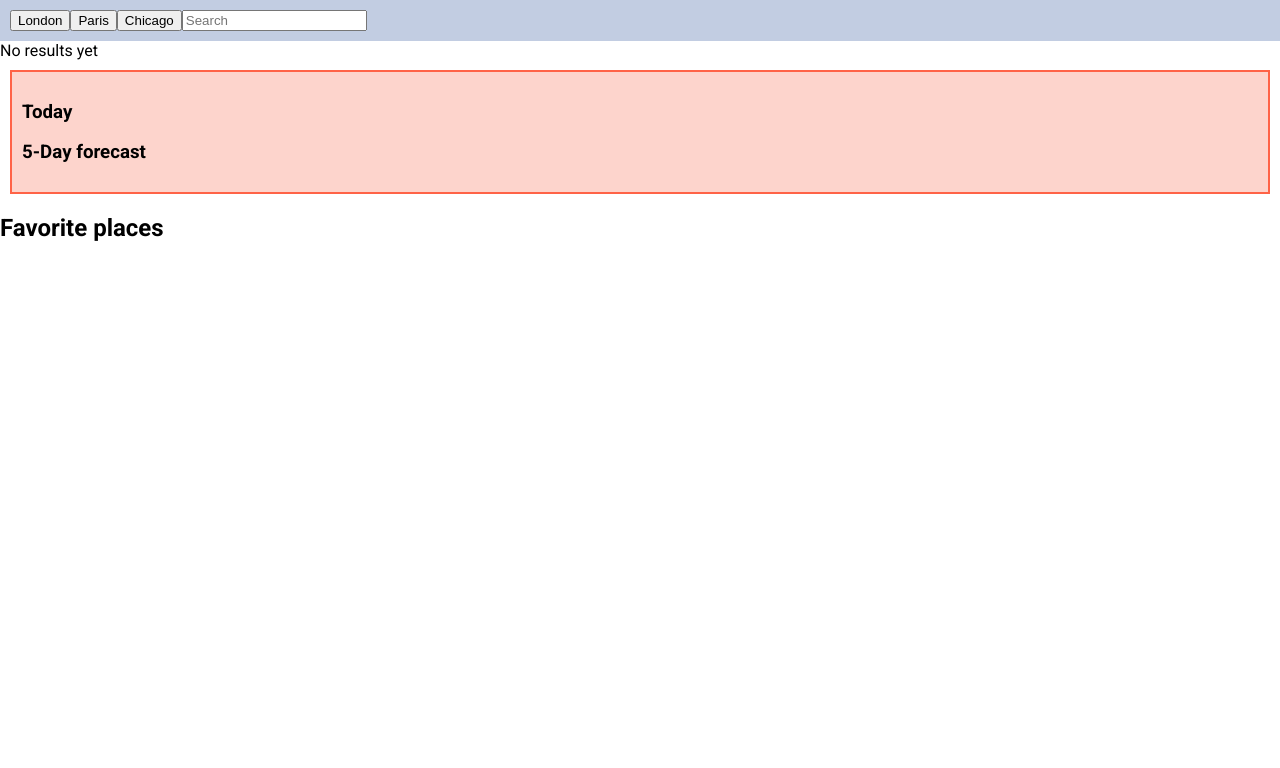
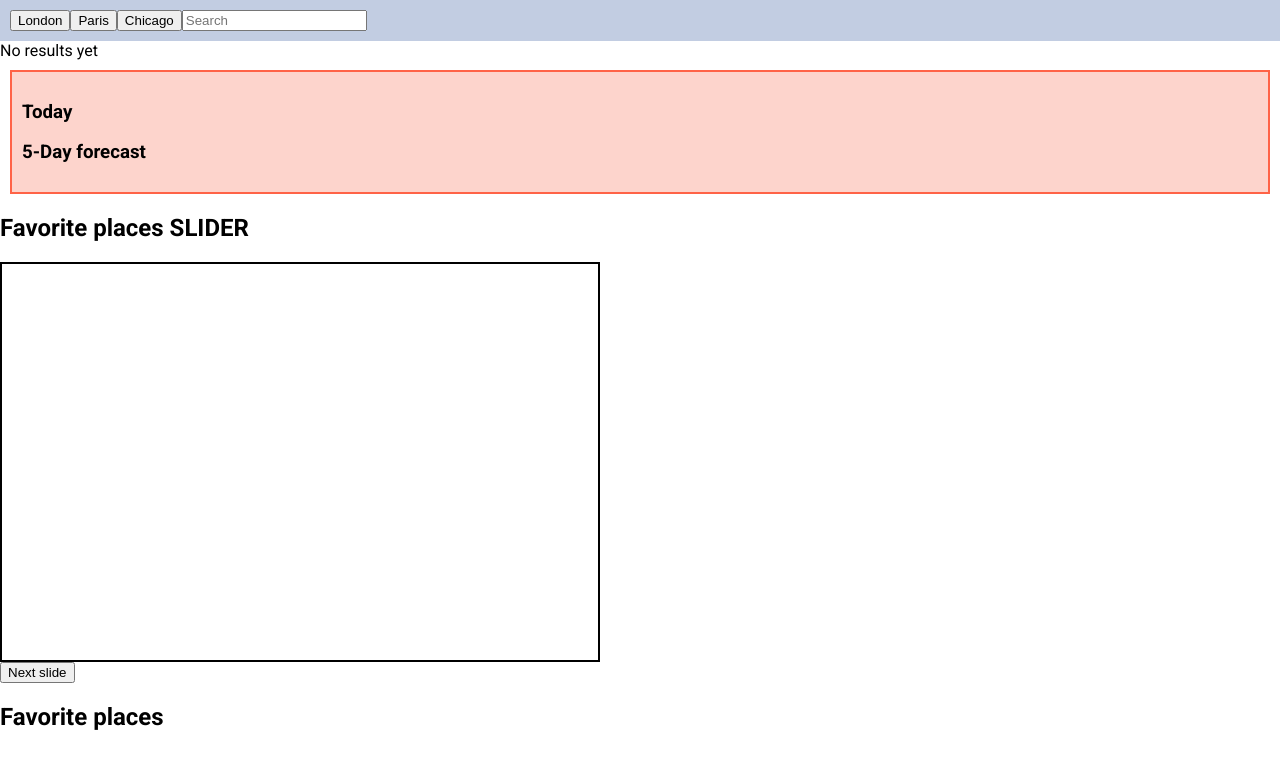
Before and after one commit to bokigolic/weather-app, a React (Create React App) app: page / in a window 1280 px wide. Shown: the top 768 px of the page. Built offline with nearby package versions, Linux system fonts and the light colour scheme.

Commit message:
slider works, heand next-slide

```diff
--- a/public/static/css/style.css
+++ b/public/static/css/style.css
@@ -48,3 +48,45 @@ header {
   padding: 10px;
   margin: 10px;
 }
+
+
+.slide-show {
+
+}
+
+.slide-show .visible-frame {
+  position: relative;
+  border: 2px solid black;
+  width: 600px;
+  height: 400px;
+  overflow: hidden;
+}
+
+.slide-show .slides {
+  position: relative;
+  /*
+  display: flex;
+  flex-direction: row;
+  justify-content: flex-start;
+  align-items: stretch;
+  flex-wrap: nowrap;
+  */
+}
+
+.slide-show .slides .slide {
+  /* min-width: 600px; */
+  height: 400px;
+
+  position: absolute;
+  top: 0px;
+  right: 0px;
+  width: 0px;
+  overflow: hidden;
+}
+.slide-show .slides .slide.visible {
+  width: 600px;
+}
+.slide-show .slides .slide.post-visible {
+  width: 0px;
+  right: 600px;
+}
--- a/src/components/App.js
+++ b/src/components/App.js
@@ -1,10 +1,8 @@
 import { useState, useEffect } from 'react';
-import { ajax } from '../utils/ajax-adapter';
-import ForecastCard from './ForecastCard';
-import ForecastToday from './ForecastToday';
 import PageFavorites from './PageFavorites';
+import PageFavoritesSlider from './PageFavoritesSlider';
 import PageSearchResult from './PageSearchResult';
-import PageSearch from './PageSearchResult';
+
 
 const App = () => {
   const [favorites, setFavorites] = useState([]); // u ovom stateu cuvamo favorites gradove. Koristimo array u kojem samo cuvavmo ID-ove gradova.
@@ -56,7 +54,10 @@ const App = () => {
         />
       </header>
 
+
       <PageSearchResult q={q} _addToFavorites={_addToFavorites} />
+
+      <PageFavoritesSlider favorites={favorites} />
 
       <PageFavorites favorites={favorites} />
 
--- /dev/null
+++ b/src/components/PageFavoritesSlider.js
@@ -0,0 +1,57 @@
+import { useState, useEffect } from 'react';
+import City from "./City";
+
+// varijanta strane favorites sa sliderom (podrazumeva sav mehanizam za slider)
+
+const PageFavoritesSlider = (props) => {
+
+  const favorites = props.favorites;
+
+  const [visibleSlide, setVisibleSlide] = useState(0);
+
+  const _nextSlide = () => {
+    const max = favorites.length - 1;
+    if (visibleSlide === max) {
+      setVisibleSlide(0); // ponovo pocinje od prvog
+    } else {
+      setVisibleSlide(visibleSlide + 1)
+    }
+  };
+
+
+
+  let jsxSlides = favorites.map((id, index) => { // svaki item u favorites nizu je u stvari id pa ga odmah nazivamo id
+    let cl = "slide";
+    if (index === visibleSlide) {
+      cl = " slide visible";
+    } else if (index < visibleSlide) {
+      // vec prikazani slideovi
+      cl = " slide post-visible";
+    }
+
+    return (
+      <div key={id} className={cl}>
+        <City key={id} id={id} />
+      </div>
+    );
+  });
+
+  return (
+    <div className="page-favorites">
+
+      <h2>Favorite places SLIDER</h2>
+
+      <div className="slide-show">
+        <div className="visible-frame">
+          <div className="slides">
+            {jsxSlides}
+          </div>
+        </div>
+        <button type="button" onClick={(e) => { _nextSlide() }}>Next slide</button>
+      </div>
+
+    </div>
+  );
+};
+
+export default PageFavoritesSlider;
```
